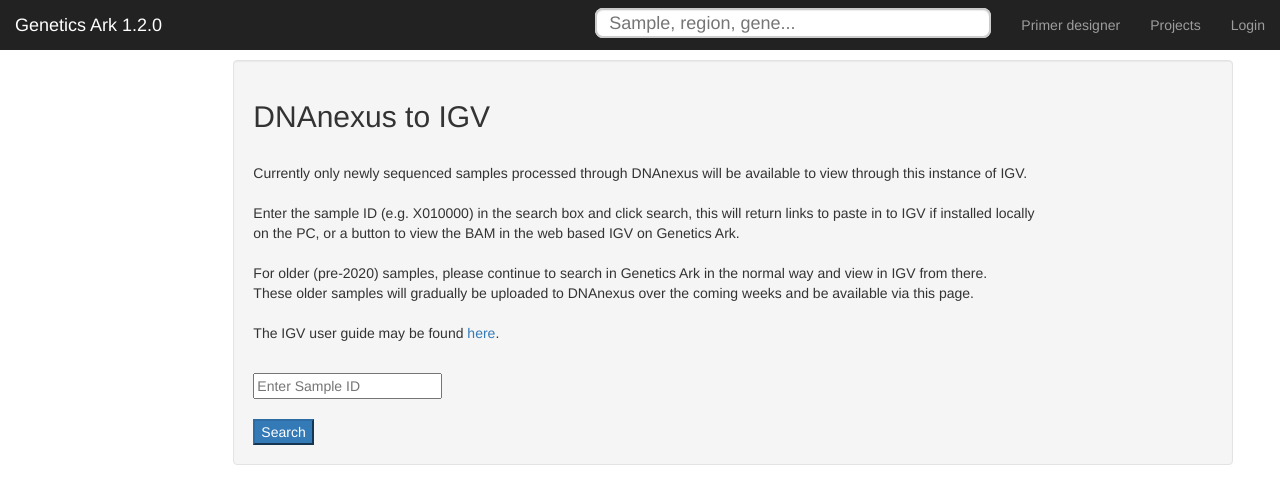
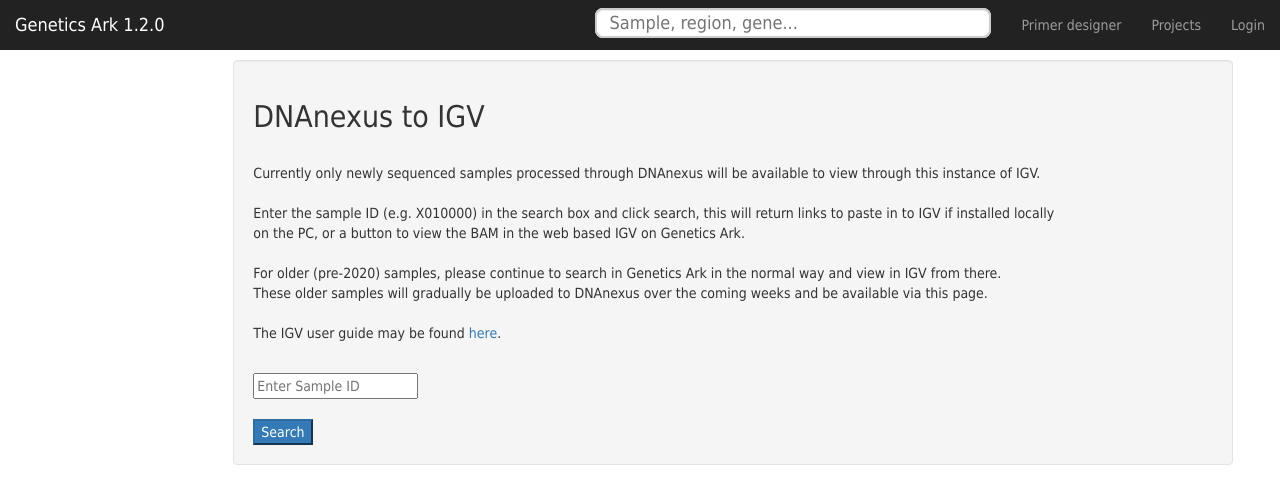
Before and after one commit to eastgenomics/Genetics_Ark, a Django app: page /DNAnexus_to_igv/ in a window 1280 px wide. Shown: the top 504 px of the page. Run offline with Django 3.2, Linux system fonts and the light colour scheme; some libraries are stand-ins or nearby versions.

Commit message:
style changes

```diff
--- a/DNAnexus_to_igv/templates/DNAnexus_to_igv/nexus_search.html
+++ b/DNAnexus_to_igv/templates/DNAnexus_to_igv/nexus_search.html
@@ -3,7 +3,6 @@
 
 {% block body_block %}
 
-<!-- <body style="padding-top: 80px; padding-left: 20px"> -->
 <html>
 <link rel="stylesheet" type="text/css" href="{% static 'css/link_button.css' %}">
 
@@ -14,6 +13,11 @@
     width: 75px; */
     bottom: 80px;
     left: 200px;
+    }
+
+    * {
+      font-family: "tahoma";
+      font-size: 14px;
     }
 </style>
 
```
